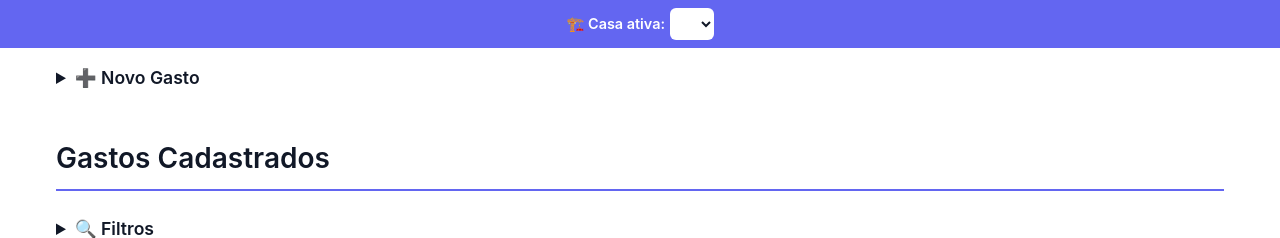
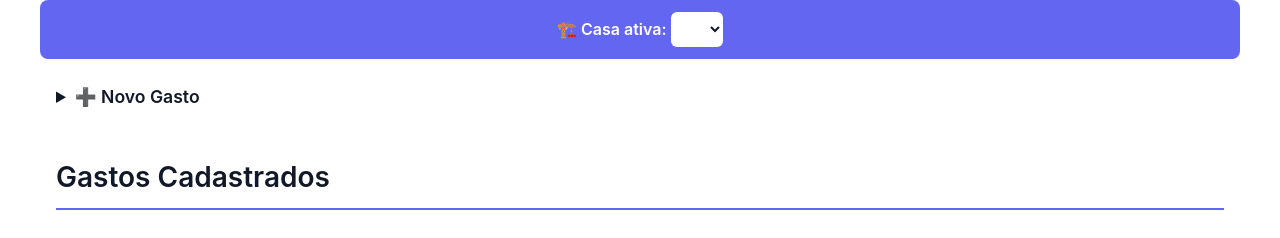
Before and after one commit to vcrsantos/contruction_app, a Flask app: page /expenses in a window 1280 px wide. Shown: the top 238 px of the page. Run offline with Flask 3, Linux system fonts and the light colour scheme; data comes from the database, SQL or seed files in the repository; data that the repository does not hold is empty.

Commit message:
fix: Show active house selector only on expenses page and improve styling

```diff
--- a/static/style.css
+++ b/static/style.css
@@ -111,26 +111,29 @@ nav a:hover {
 /* House Selector */
 .house-selector {
   background-color: var(--primary);
-  padding: 0.5rem 1rem;
+  padding: 0.75rem 1rem;
   display: flex;
   justify-content: center;
   align-items: center;
-  gap: 0.5rem;
+  gap: 0.75rem;
+  margin: -1rem -1rem 1.5rem -1rem;
+  border-radius: 0.5rem;
 }
 
 .house-selector span {
   color: white;
   font-weight: 600;
-  font-size: 0.9rem;
+  font-size: 1rem;
 }
 
 .house-selector select {
   width: auto;
   margin: 0;
-  padding: 0.4rem 0.75rem;
+  padding: 0.5rem 1rem;
   border-radius: 0.375rem;
   border: none;
   font-weight: 500;
+  font-size: 1rem;
 }
 
 /* Typography */
--- a/templates/base.html
+++ b/templates/base.html
@@ -16,17 +16,6 @@
   <a href="/investors">👥 Sócios</a>
 </nav>
 
-<div class="house-selector">
-  <form method="post" action="/set-active-house" class="inline">
-    <span>🏗️ Casa ativa:</span>
-    <select name="house_id" onchange="this.form.submit()">
-      {% for h in nav_houses %}
-        <option value="{{ h[0] }}" {% if h[0] == active_house_id %}selected{% endif %}>{{ h[1] }}</option>
-      {% endfor %}
-    </select>
-  </form>
-</div>
-
 <div class="container">
   {% with messages = get_flashed_messages(with_categories=true) %}
     {% for category, message in messages %}
--- a/templates/expenses.html
+++ b/templates/expenses.html
@@ -1,5 +1,16 @@
 {% extends "base.html" %}
 {% block content %}
+
+<div class="house-selector">
+  <form method="post" action="/set-active-house" class="inline">
+    <span>🏗️ Casa ativa:</span>
+    <select name="house_id" onchange="this.form.submit()">
+      {% for h in nav_houses %}
+        <option value="{{ h[0] }}" {% if h[0] == active_house_id %}selected{% endif %}>{{ h[1] }}</option>
+      {% endfor %}
+    </select>
+  </form>
+</div>
 
 <details>
   <summary style="cursor:pointer; font-weight:600; font-size:1.1rem; margin-bottom:0.75rem;">➕ Novo Gasto</summary>
```
